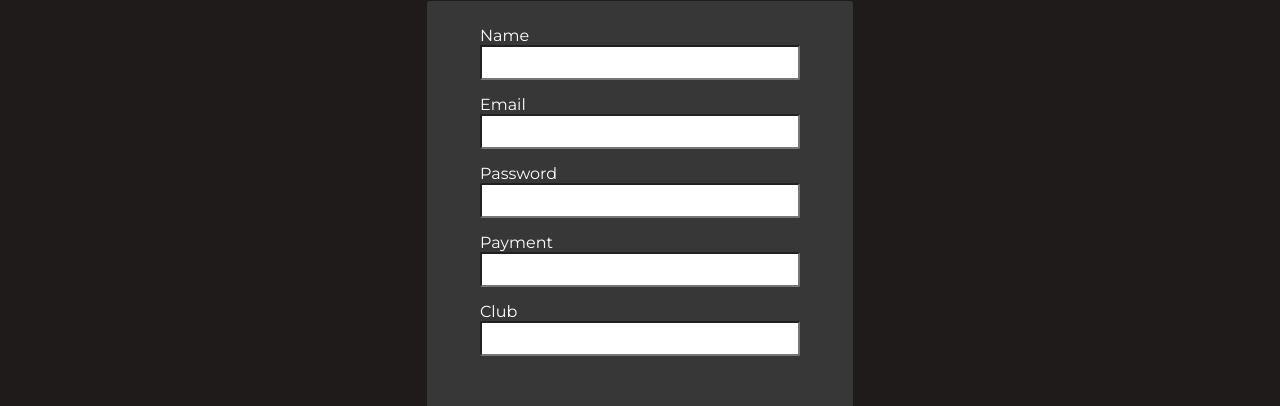
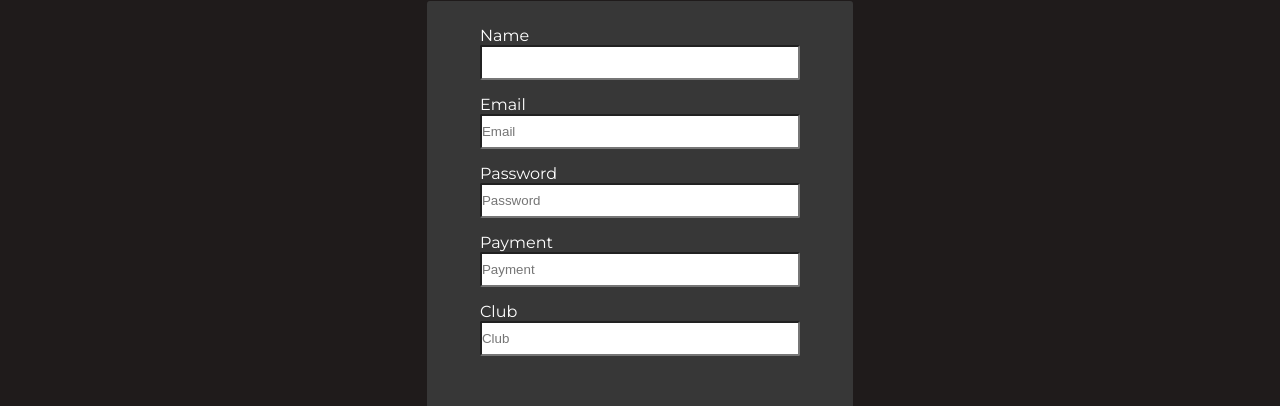
Before and after one commit to SabrinaSzemberg/CineDev_React_Site, a React (Vite) app: page /put in a window 1280 px wide. Shown: the part 159-565 px from the top of the page. Built offline with nearby package versions, Linux system fonts and the light colour scheme; no server answers.

Commit message:
atualizando

```diff
--- a/frontend/src/Pages/AdicionarCliente/AdicionarCliente.jsx
+++ b/frontend/src/Pages/AdicionarCliente/AdicionarCliente.jsx
@@ -75,12 +75,14 @@ const AdicionarCliente = () => {
                 <label htmlFor="">Payment</label>
                 <input
                     type="text"
+                    placeholder="Payment"
                     value={dadosForms.PAYMENT}
                     onChange={({target}) => handleDadosForm(target, "PAYMENT")}
                 />
                 <label htmlFor="">Club</label>
                 <input
                     type="text"
+                    placeholder="Club"
                     value={dadosForms.CLUB}
                     onChange={({target}) => handleDadosForm(target, "CLUB")}
                 />
--- a/frontend/src/Pages/EditarCliente/EditarCliente.jsx
+++ b/frontend/src/Pages/EditarCliente/EditarCliente.jsx
@@ -71,6 +71,7 @@ const EditarCliente = () => {
                 <label htmlFor="">Email</label>
                 <input
                     type="text"
+                    placeholder="Email"
                     value={dadosForm.email}
                     onChange={({target}) => handleDadosForm(target, "email")}
                 />
@@ -78,6 +79,8 @@ const EditarCliente = () => {
                 <label htmlFor="">Password</label>
                 <Field
                     type="text"
+                    placeholder="Password"
+
                     value={dadosForm.password}
                     onChange={({target}) => handleDadosForm(target, "password")}
                 />
@@ -85,12 +88,14 @@ const EditarCliente = () => {
                 <label htmlFor="">Payment</label>
                 <input
                     type="text"
+                    placeholder="Payment"
                     value={dadosForm.payment}
                     onChange={({target}) => handleDadosForm(target, "payment")}
                 />
                 <label htmlFor="">Club</label>
                 <input
                     type="text"
+                    placeholder="Club"
                     value={dadosForm.club}
                     onChange={({target}) => handleDadosForm(target, "club")}
                 />
```
